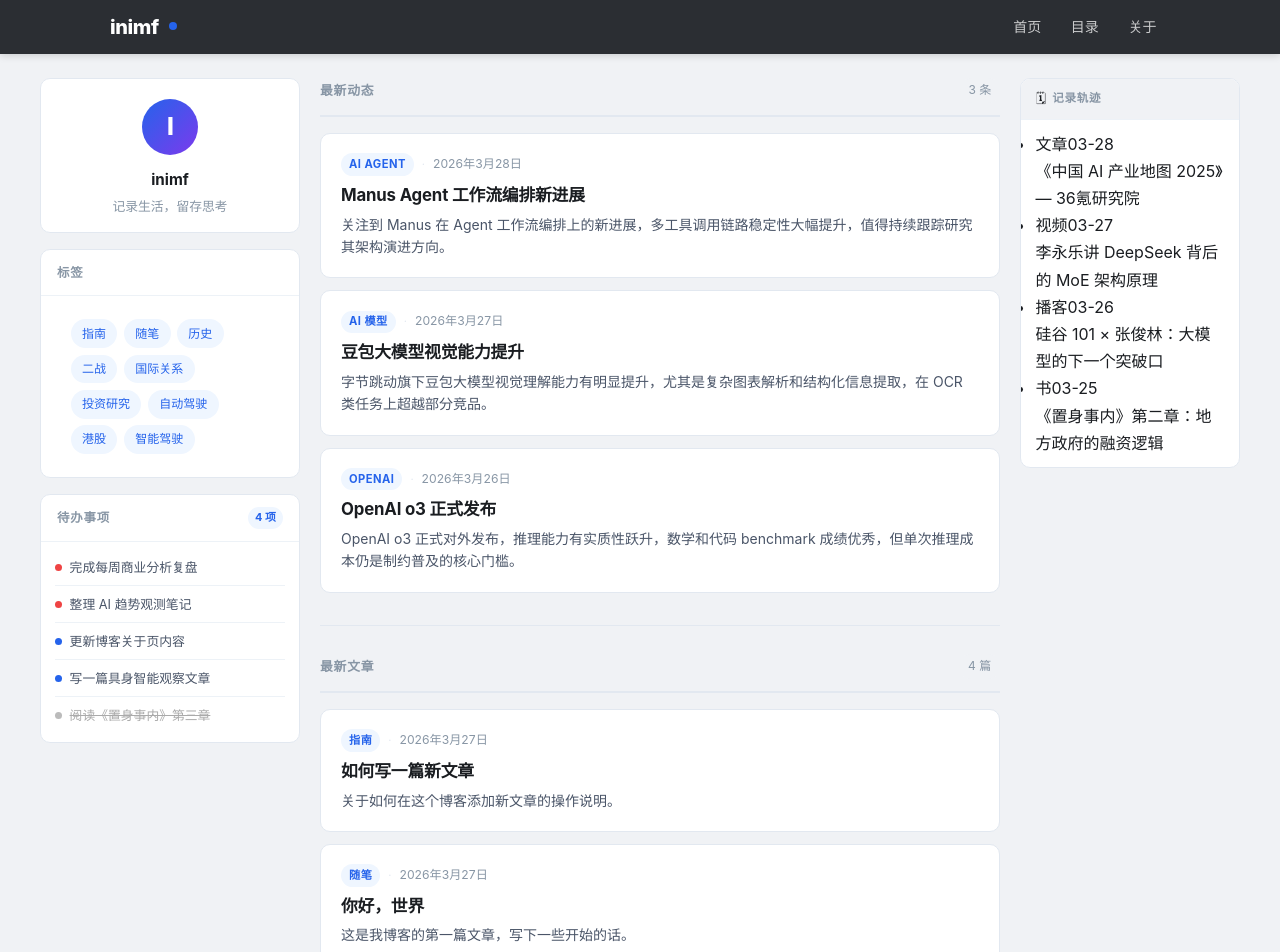
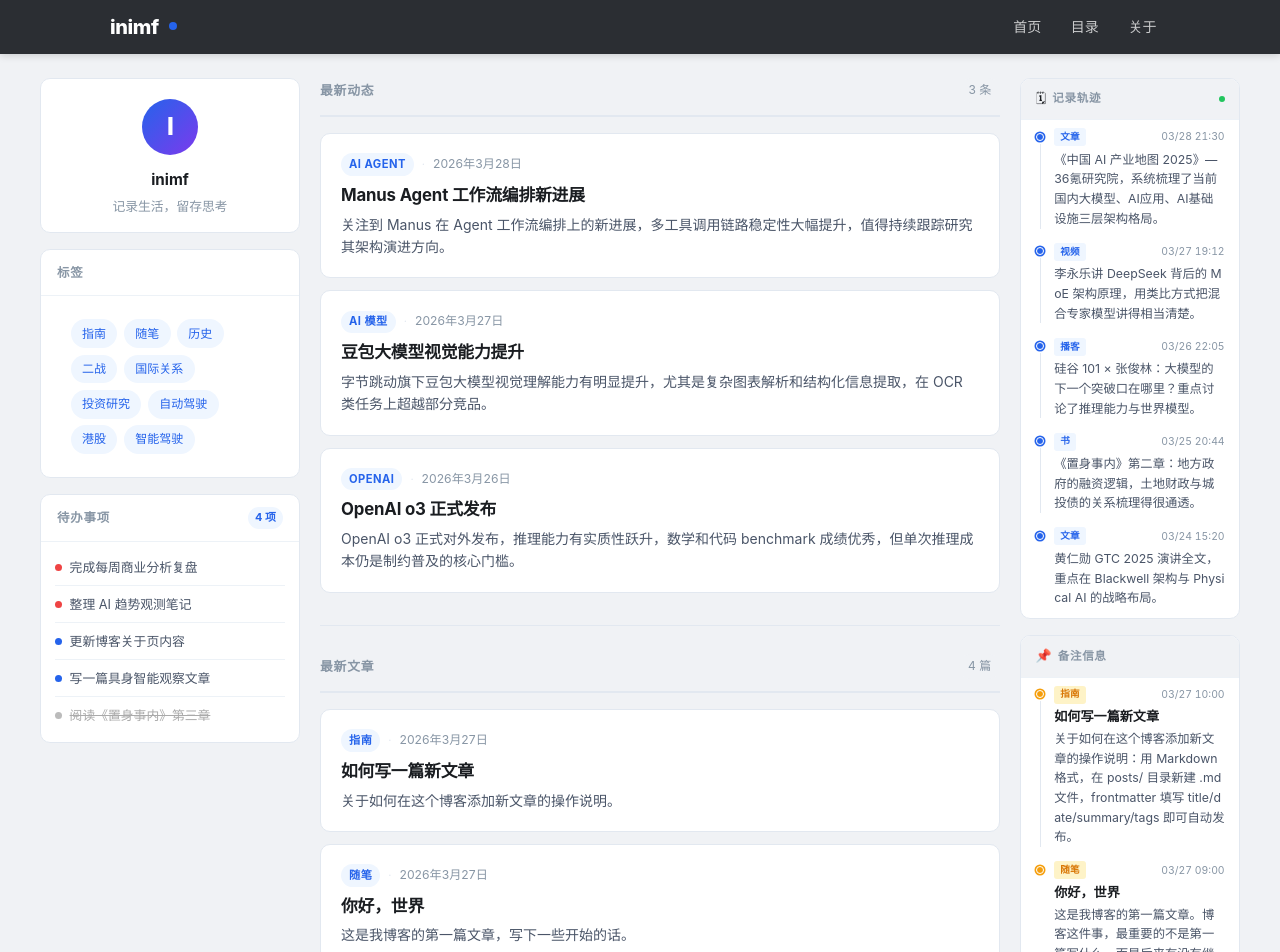
Before and after one commit to web1286/inimf-blog, a Next.js app: page / in a window 1280 px wide. Shown: the top 952 px of the page. Built offline with nearby package versions, Linux system fonts and the light colour scheme.

Commit message:
✨ feat: 记录轨迹时间线风格+备注信息模块

```diff
--- a/components/Layout.tsx
+++ b/components/Layout.tsx
@@ -30,12 +30,33 @@ const TODO_ITEMS = [
   { id: 5, text: '写一篇具身智能观察文章', done: false, priority: 'normal' },
 ]
 
-// 记录轨迹（今日看了什么，可手动维护）
+// 记录轨迹（今日看了什么，可手动维护）— 最多显示前5条
 const TRACKS = [
-  { date: '03-28', type: '文章', content: '《中国 AI 产业地图 2025》— 36氪研究院' },
-  { date: '03-27', type: '视频', content: '李永乐讲 DeepSeek 背后的 MoE 架构原理' },
-  { date: '03-26', type: '播客', content: '硅谷 101 × 张俊林：大模型的下一个突破口' },
-  { date: '03-25', type: '书', content: '《置身事内》第二章：地方政府的融资逻辑' },
+  { date: '2026-03-28', time: '21:30', type: '文章', content: '《中国 AI 产业地图 2025》— 36氪研究院，系统梳理了当前国内大模型、AI应用、AI基础设施三层架构格局。' },
+  { date: '2026-03-27', time: '19:12', type: '视频', content: '李永乐讲 DeepSeek 背后的 MoE 架构原理，用类比方式把混合专家模型讲得相当清楚。' },
+  { date: '2026-03-26', time: '22:05', type: '播客', content: '硅谷 101 × 张俊林：大模型的下一个突破口在哪里？重点讨论了推理能力与世界模型。' },
+  { date: '2026-03-25', time: '20:44', type: '书', content: '《置身事内》第二章：地方政府的融资逻辑，土地财政与城投债的关系梳理得很通透。' },
+  { date: '2026-03-24', time: '15:20', type: '文章', content: '黄仁勋 GTC 2025 演讲全文，重点在 Blackwell 架构与 Physical AI 的战略布局。' },
+]
+
+// 备注信息（静态文章存档，放两篇博客自带文章）
+const NOTES = [
+  {
+    date: '2026-03-27',
+    time: '10:00',
+    slug: 'how-to-write',
+    title: '如何写一篇新文章',
+    summary: '关于如何在这个博客添加新文章的操作说明：用 Markdown 格式，在 posts/ 目录新建 .md 文件，frontmatter 填写 title/date/summary/tags 即可自动发布。',
+    tags: ['指南'],
+  },
+  {
+    date: '2026-03-27',
+    time: '09:00',
+    slug: 'hello-world',
+    title: '你好，世界',
+    summary: '这是我博客的第一篇文章。博客这件事，最重要的不是第一篇写什么，而是后来有没有继续写下去。',
+    tags: ['随笔'],
+  },
 ]
 
 export default function Layout({ children, title, description, posts = [], hideSidebar }: LayoutProps) {
@@ -49,6 +70,8 @@ export default function Layout({ children, title, description, posts = [], hideS
   const allTags = Array.from(
     new Set(posts.flatMap(p => p.tags || []))
   )
+
+  const displayTracks = TRACKS.slice(0, 5)
 
   return (
     <>
@@ -143,28 +166,73 @@ export default function Layout({ children, title, description, posts = [], hideS
           {children}
         </main>
 
-        {/* ===== 右侧：记录轨迹 ===== */}
+        {/* ===== 右侧 ===== */}
         {!hideSidebar && (
           <aside className="site-right-rail">
+
+            {/* 记录轨迹 — 微博/X 时间线风格 */}
             <div className="rail-card">
               <div className="rail-card-header">
                 <span className="rail-card-icon">🗓</span>
                 <span className="rail-card-title">记录轨迹</span>
+                <span className="rail-live-dot" />
               </div>
-              <div className="rail-card-body">
-                <ul className="track-list">
-                  {TRACKS.map((t, i) => (
-                    <li key={i} className="track-item">
-                      <div className="track-top">
-                        <span className="track-type">{t.type}</span>
-                        <span className="track-date">{t.date}</span>
+              <div className="rail-card-body rail-timeline-body">
+                <ul className="tl-list">
+                  {displayTracks.map((t, i) => (
+                    <li key={i} className={`tl-item${i === displayTracks.length - 1 ? ' tl-last' : ''}`}>
+                      <div className="tl-dot-wrap">
+                        <span className="tl-dot" />
+                        {i < displayTracks.length - 1 && <span className="tl-line" />}
                       </div>
-                      <span className="track-content">{t.content}</span>
+                      <div className="tl-body">
+                        <div className="tl-meta">
+                          <span className="tl-type-badge">{t.type}</span>
+                          <span className="tl-time">{t.date.slice(5).replace('-', '/')} {t.time}</span>
+                        </div>
+                        <p className="tl-content">{t.content}</p>
+                      </div>
+                    </li>
+                  ))}
+                </ul>
+                {TRACKS.length > 5 && (
+                  <div className="rail-more">
+                    <Link href="/archive" className="rail-more-link">查看更多 →</Link>
+                  </div>
+                )}
+              </div>
+            </div>
+
+            {/* 备注信息 — 时间线风格 */}
+            <div className="rail-card">
+              <div className="rail-card-header">
+                <span className="rail-card-icon">📌</span>
+                <span className="rail-card-title">备注信息</span>
+              </div>
+              <div className="rail-card-body rail-timeline-body">
+                <ul className="tl-list">
+                  {NOTES.map((n, i) => (
+                    <li key={i} className={`tl-item${i === NOTES.length - 1 ? ' tl-last' : ''}`}>
+                      <div className="tl-dot-wrap">
+                        <span className="tl-dot tl-dot-note" />
+                        {i < NOTES.length - 1 && <span className="tl-line" />}
+                      </div>
+                      <div className="tl-body">
+                        <div className="tl-meta">
+                          {n.tags && n.tags[0] && (
+                            <span className="tl-type-badge tl-badge-note">{n.tags[0]}</span>
+                          )}
+                          <span className="tl-time">{n.date.slice(5).replace('-', '/')} {n.time}</span>
+                        </div>
+                        <Link href={`/posts/${n.slug}`} className="tl-title-link">{n.title}</Link>
+                        <p className="tl-content">{n.summary}</p>
+                      </div>
                     </li>
                   ))}
                 </ul>
               </div>
             </div>
+
           </aside>
         )}
 
```
